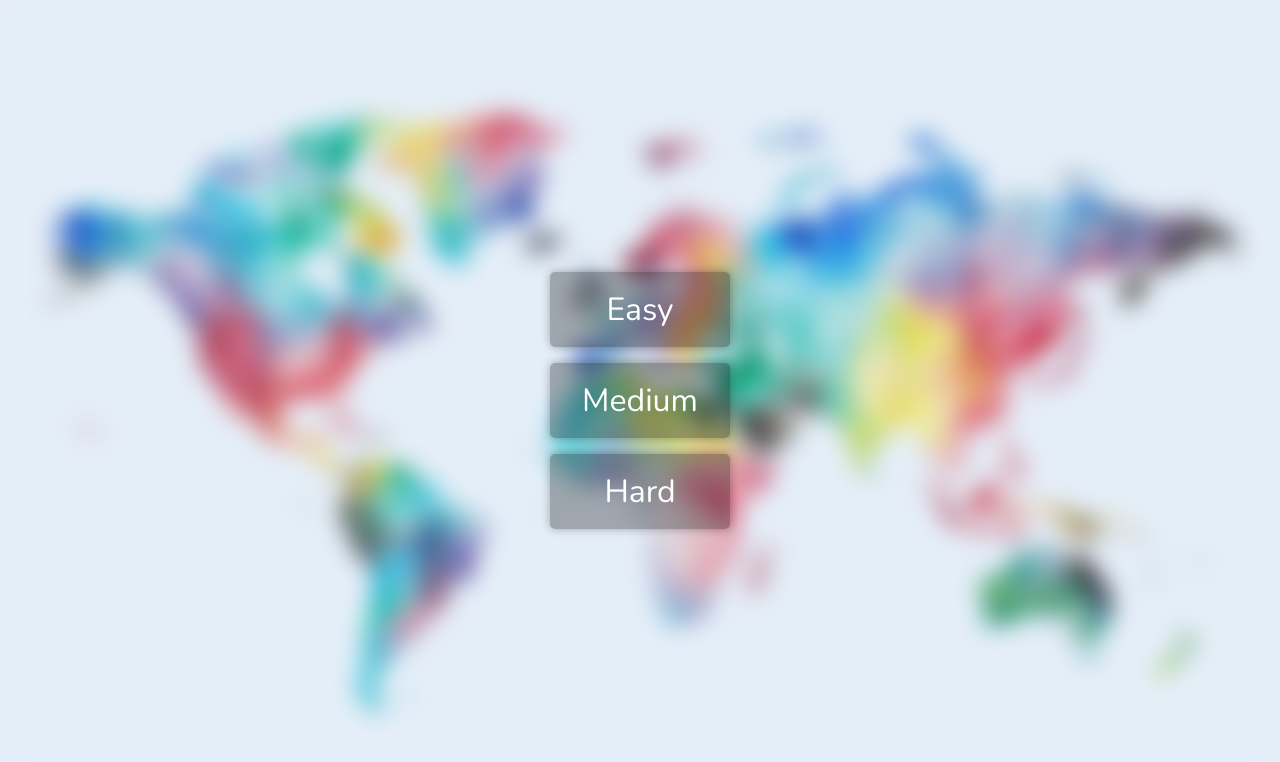
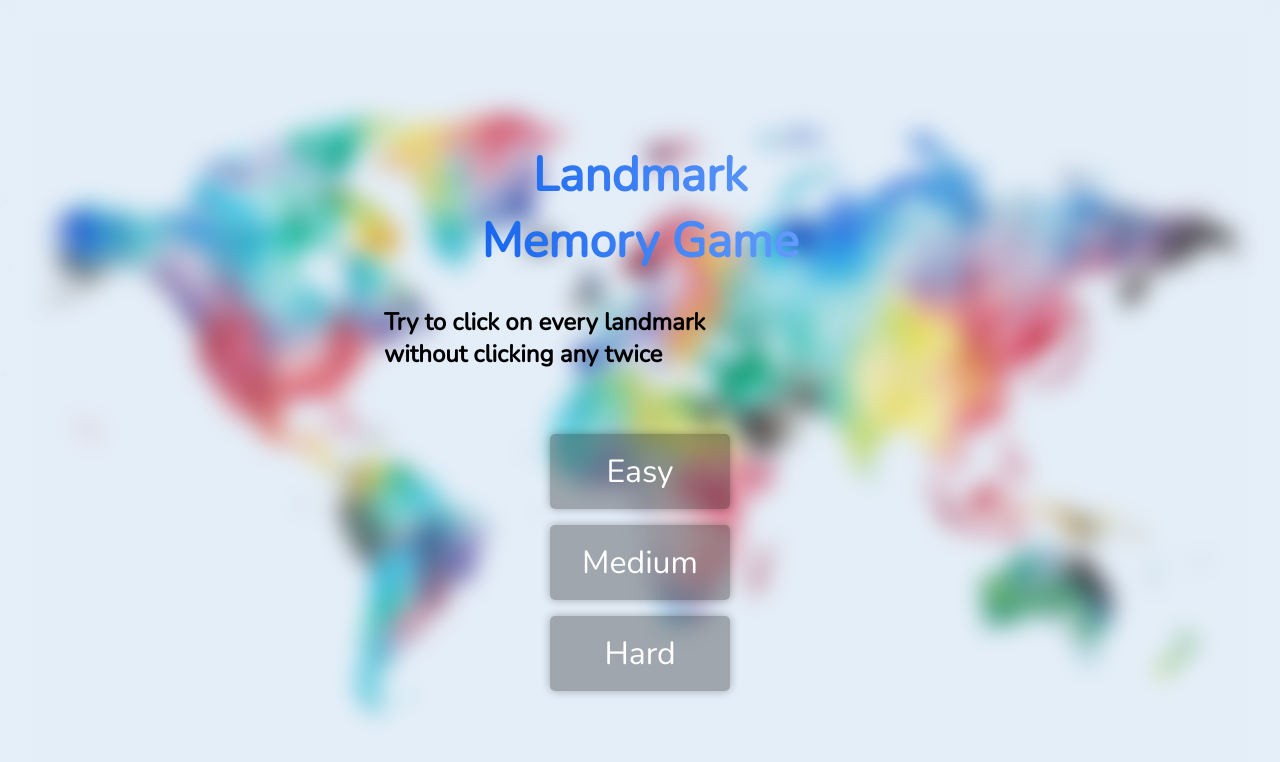
Before and after one commit to Fislix/TOP-memory-card-game, a React (Vite) app: page / in a window 1280 px wide. Shown: the top 762 px of the page. Built offline with nearby package versions, Linux system fonts and the light colour scheme.

Commit message:
Add game name and description to main menu

```diff
--- a/src/components/App.jsx
+++ b/src/components/App.jsx
@@ -65,6 +65,12 @@ function App() {
 
   return (
     <main>
+      {!difficulty && (
+        <>
+          <h1>Landmark Memory Game</h1>
+          <h2>Try to click on every landmark without clicking any twice</h2>
+        </>
+      )}
       {difficulty ? gameBoardElement : diffSelectElement}
       {showGameStatus && gameEndModalElement}
     </main>
--- a/src/styles/App.css
+++ b/src/styles/App.css
@@ -1,6 +1,29 @@
 main {
   height: 100%;
   display: flex;
+  flex-direction: column;
   align-items: center;
   justify-content: center;
+  font-family: 'Nunito', sans-serif;
 }
+
+main > h1 {
+  width: 40%;
+  font-size: 3rem;
+  text-align: center;
+  text-wrap: balance;
+  background: -webkit-linear-gradient(
+    left,
+    hsl(218, 100%, 46%),
+    hsl(218, 100%, 74%)
+  );
+  background-clip: text;
+  -webkit-background-clip: text;
+  -webkit-text-fill-color: transparent;
+}
+
+main > h2 {
+  width: 40%;
+  margin: 0;
+  text-wrap: balance;
+}
--- a/src/styles/DifficultySelection.css
+++ b/src/styles/DifficultySelection.css
@@ -2,6 +2,7 @@
   display: flex;
   flex-direction: column;
   gap: 1rem;
+  margin-top: 4rem;
 }
 
 .diff-selection button {
```
